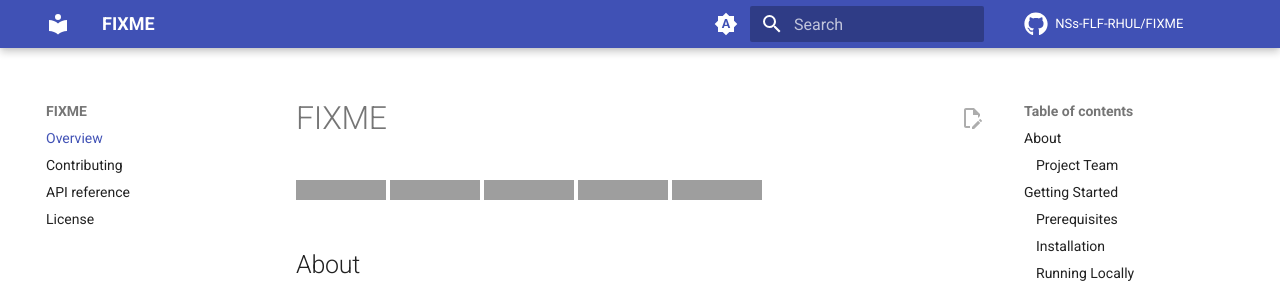
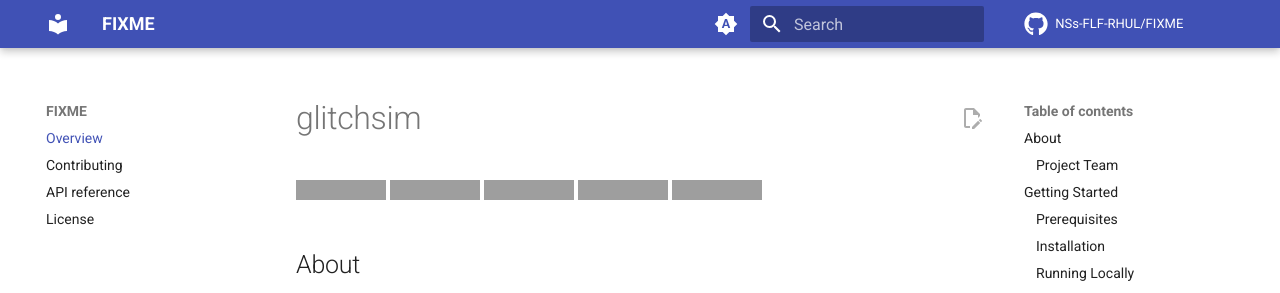
Before and after one commit to NSs-FLF-RHUL/glitchsim, an MkDocs documentation site: the page built from docs/index.md, in a window 1280 px wide and 900 px high. Shown: the top 293 px of the window. Built offline with MkDocs 1.6.1 and Material for MkDocs 9.7.7, drawn with Linux system fonts in a browser that asks for light colours; comment, search, counter and statistics services are not loaded; grey boxes are pictures that could not be loaded.

```diff
--- a/README.md
+++ b/README.md
@@ -1,5 +1,5 @@
 <!-- Replace all instances of FIXME in this file with your package name, then delete this line! -->
-# FIXME
+# glitchsim
 
 [![pre-commit](https://img.shields.io/badge/pre--commit-enabled-brightgreen?logo=pre-commit&logoColor=white)](https://github.com/pre-commit/pre-commit)
 [![Tests status][tests-badge]][tests-link]
```
Also changed, not shown: docs/api.md (+1 -6 lines).
